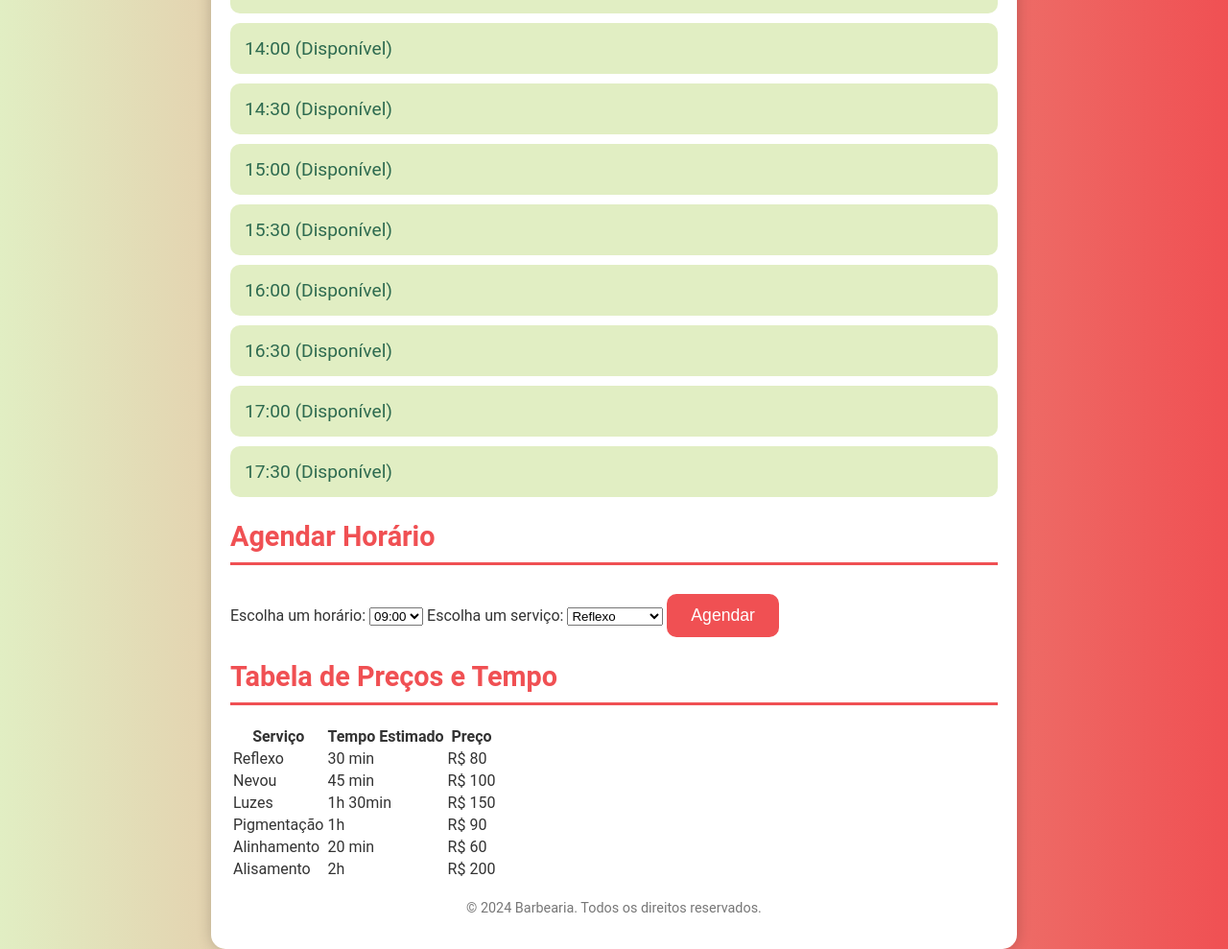
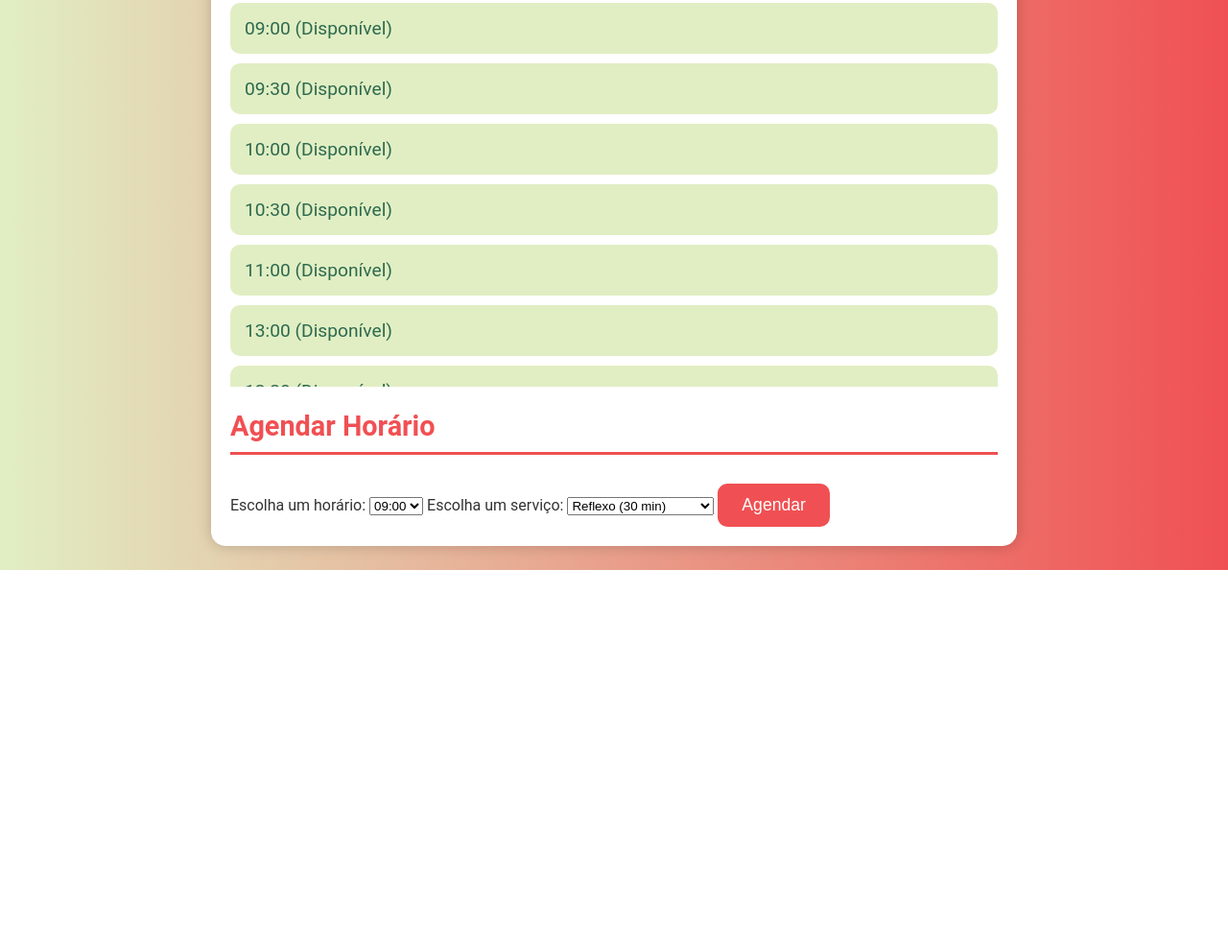
Before and after one commit to GUiDoVRUCO/SISTEMA, a plain HTML site: page SISTEMA/index.html in a window 1280 px wide. Shown: the part 206-1195 px from the top of the page at 96% size. After the commit the page ends 800 px from the top, so only its background shows below. Drawn offline with Linux system fonts and the light colour scheme.

Commit message:
Add files via upload

```diff
--- a/SISTEMA/index.html
+++ b/SISTEMA/index.html
@@ -8,83 +8,30 @@
 </head>
 <body>
     <div class="container">
-        <header>
         <h1>Agendamento de Horários</h1>
-        </header>
-        <main>
-            <section id="schedule">
+        <div id="schedule">
             <h2>Horários Disponíveis</h2>
             <ul id="timeSlots">
                 <!-- Horários serão adicionados aqui pelo JavaScript -->
             </ul>
-            </section>
-            <section id="bookingForm">
+        </div>
+        <div id="bookingForm">
             <h2>Agendar Horário</h2>
             <label for="timeSelect">Escolha um horário:</label>
             <select id="timeSelect">
                 <!-- Horários serão adicionados aqui pelo JavaScript -->
             </select>
-
             <label for="serviceSelect">Escolha um serviço:</label>
             <select id="serviceSelect">
-                    <option value="reflexo">Reflexo</option>
-                    <option value="nevou">Nevou</option>
-                    <option value="luzes">Luzes</option>
-                    <option value="pigmentacao">Pigmentação</option>
-                    <option value="alinhamento">Alinhamento</option>
-                    <option value="alisamento">Alisamento</option>
+                <option value="reflexo">Reflexo (30 min)</option>
+                <option value="nevou">Nevou (45 min)</option>
+                <option value="luzes">Luzes (90 min)</option>
+                <option value="pigmentacao">Pigmentação (60 min)</option>
+                <option value="alinhamento">Alinhamento (20 min)</option>
+                <option value="alisamento">Alisamento (120 min)</option>
             </select>
-
             <button onclick="bookTime()">Agendar</button>
-            </section>
-            <section id="pricingTable">
-                <h2>Tabela de Preços e Tempo</h2>
-                <table>
-                    <thead>
-                        <tr>
-                            <th>Serviço</th>
-                            <th>Tempo Estimado</th>
-                            <th>Preço</th>
-                        </tr>
-                    </thead>
-                    <tbody>
-                        <tr>
-                            <td>Reflexo</td>
-                            <td>30 min</td>
-                            <td>R$ 80</td>
-                        </tr>
-                        <tr>
-                            <td>Nevou</td>
-                            <td>45 min</td>
-                            <td>R$ 100</td>
-                        </tr>
-                        <tr>
-                            <td>Luzes</td>
-                            <td>1h 30min</td>
-                            <td>R$ 150</td>
-                        </tr>
-                        <tr>
-                            <td>Pigmentação</td>
-                            <td>1h</td>
-                            <td>R$ 90</td>
-                        </tr>
-                        <tr>
-                            <td>Alinhamento</td>
-                            <td>20 min</td>
-                            <td>R$ 60</td>
-                        </tr>
-                        <tr>
-                            <td>Alisamento</td>
-                            <td>2h</td>
-                            <td>R$ 200</td>
-                        </tr>
-                    </tbody>
-                </table>
-            </section>
-        </main>
-        <footer>
-            <p>© 2024 Barbearia. Todos os direitos reservados.</p>
-        </footer>
+        </div>
     </div>
     <script src="script.js"></script>
 </body>
--- a/SISTEMA/styles.css
+++ b/SISTEMA/styles.css
@@ -8,6 +8,7 @@ body {
     justify-content: center;
     align-items: center;
     height: 100vh;
+    overflow: hidden;
 }
 
 .container {
@@ -17,8 +18,7 @@ body {
     width: 90%;
     max-width: 800px;
     padding: 20px;
-    overflow: hidden;
-    margin: 20px auto;
+    overflow: auto;
 }
 
 h1 {
@@ -40,6 +40,8 @@ ul {
     list-style: none;
     padding: 0;
     margin: 0;
+    max-height: 400px;
+    overflow-y: auto; /* Adiciona rolagem se necessário */
 }
 
 li {
```
Lines whose indentation alone changed are shown as unchanged.
